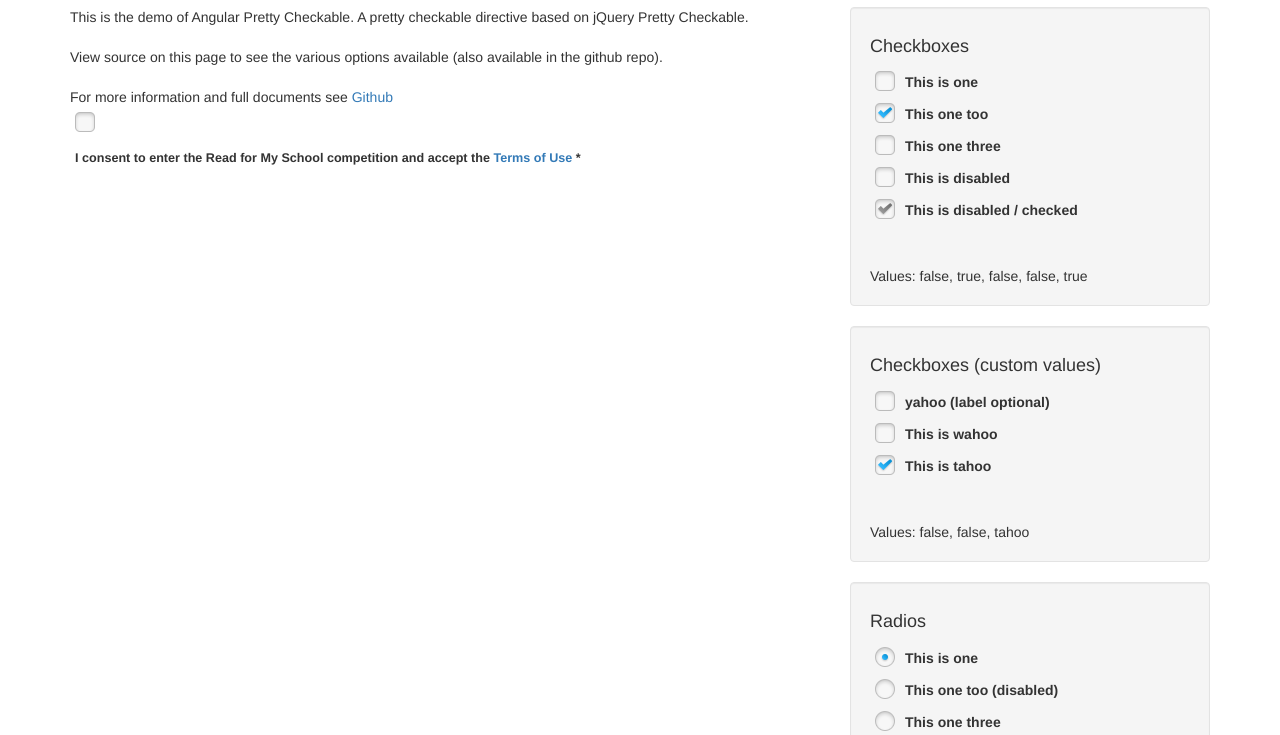
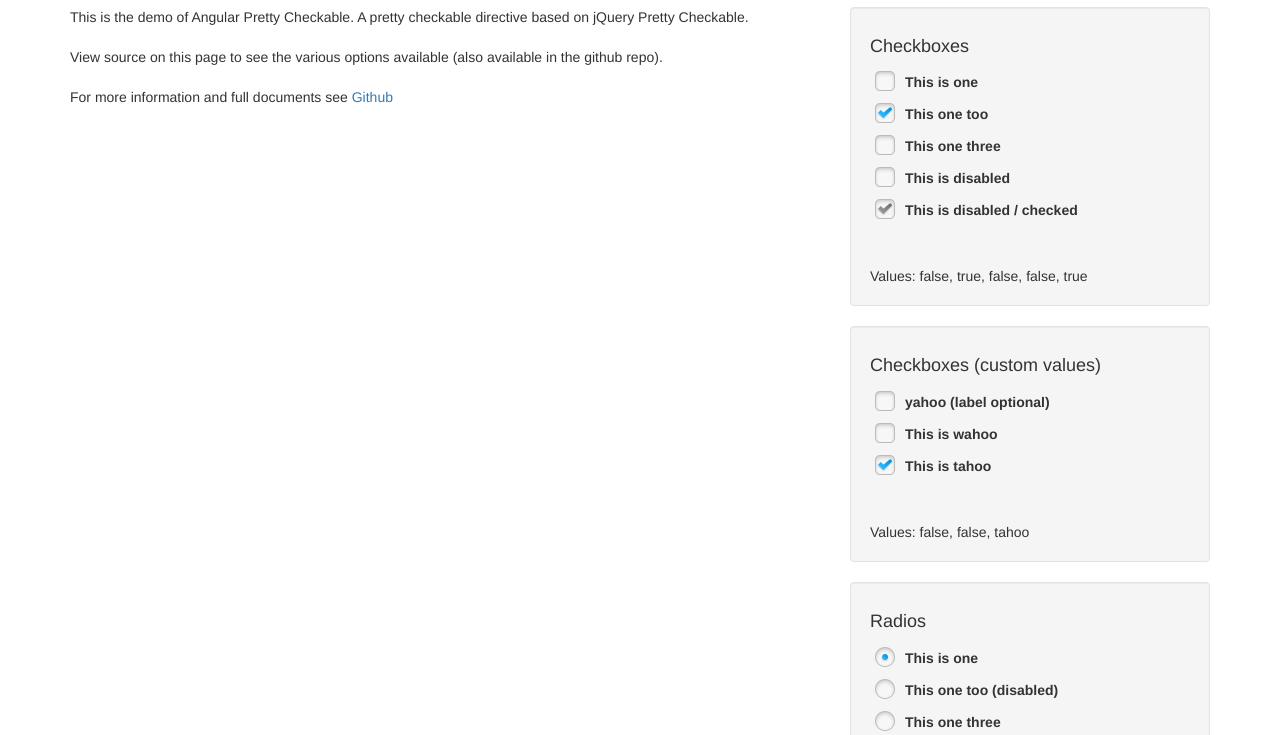
Before and after one commit to itslenny/angular-pretty-checkable, a website: page demo/index.html in a window 1280 px wide. Shown: the part 63-798 px from the top of the page. Drawn offline with nearby package versions, Linux system fonts and the light colour scheme.

Commit message:
adjust demo for angular v1.2

```diff
--- a/demo/index.html
+++ b/demo/index.html
@@ -20,12 +20,6 @@
           View source on this page to see the various options available (also available in the github repo).
           <br><br>
           For more information and full documents see <a href="https://github.com/itslenny/angular-pretty-checkable">Github</a>
-
-          <pretty-checkbox
-  ng-model="data.formValues.field_new_terms_of_use"
-  ng-required="true"
-  value="1"
-  label="false"><label style="font-size: .9em; width:100%;" class="checkbox-label"><div style=" margin-top:7px;" class="check-label-text">I consent to enter the Read for My School competition and accept the <a target="_blank" href="/terms">Terms of Use</a> <span class="form-required" title="This field is required.">*</span></div></label></pretty-checkbox>
 
         </div>
         <div class="col-md-4 col-sm-12">
```
